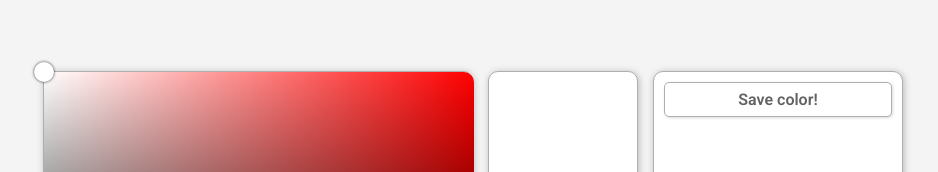
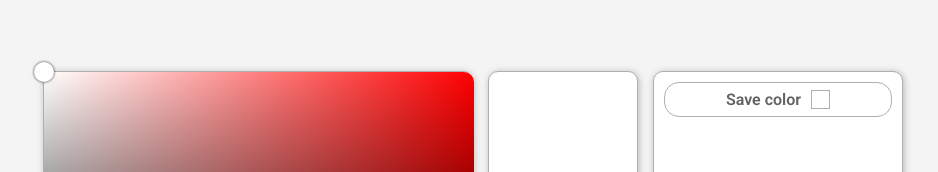
Before and after one commit to renans2/pickolor, a React (Vite) app: page / in a window 1280 px wide. Shown: the part 122-294 px from the top of the page, without its empty margins (167-1105 px from the left). Built offline with nearby package versions, Linux system fonts and the light colour scheme.

Commit message:
more styling for the saved colors component

```diff
--- a/src/components/SavedColors/index.tsx
+++ b/src/components/SavedColors/index.tsx
@@ -1,11 +1,14 @@
 import { useSelectedColor } from "../../context/SelectedColorProvider";
 import { useState } from "react";
 import type { Color } from "chroma-js";
-import { S_Container, S_SaveButton, S_SavedColorItem, S_SavedColorOptions, S_SavedColorPreview, S_SavedColorsList } from "./styles";
+import { S_Container, S_OptionsButton, S_SaveButton, S_SavedColorItem, S_SavedColorOptions, S_SavedColorsList, S_SmallColorPreview } from "./styles";
+import { Eye, Pencil, Trash2 } from "lucide-react";
+import { useTheme } from "styled-components";
 
 export default function SavedColors() {
   const { color, setColor } = useSelectedColor();
   const [savedColors, setSavedColors] = useState<Color[]>([]);
+  const { colors: { textPrimary } } = useTheme();
 
   const handleSaveNewColor = () => {
     setSavedColors(prev => {
@@ -25,10 +28,9 @@ export default function SavedColors() {
 
   return (
     <S_Container>
-      <S_SaveButton
-        onClick={handleSaveNewColor}
-      >
-        Save color!
+      <S_SaveButton onClick={handleSaveNewColor}>
+        <span>Save color</span>
+        <S_SmallColorPreview $color={color} />
       </S_SaveButton>
 
       <S_SavedColorsList>
@@ -37,10 +39,22 @@ export default function SavedColors() {
             key={savedColors.length - i - 1}
           >
             <S_SavedColorOptions>
-              <button onClick={() => handleRemoveSavedColor(i)}>Del</button>
-              <button onClick={() => handleSetAsCurrentColor(color)}>See</button>
+              <S_OptionsButton title="Delete" onClick={() => handleRemoveSavedColor(i)}>
+                <Trash2 size={18} strokeWidth={2} color={textPrimary} />
+              </S_OptionsButton>
+
+              <S_OptionsButton title="Set as current color" onClick={() => handleSetAsCurrentColor(color)}>
+                <Eye size={18} strokeWidth={2} color={textPrimary} />
+              </S_OptionsButton>
+
+              <S_OptionsButton title="Edit" onClick={() => handleSetAsCurrentColor(color)}>
+                <Pencil size={18} strokeWidth={2} color={textPrimary} />
+              </S_OptionsButton>
             </S_SavedColorOptions>
-            <S_SavedColorPreview $color={color} />
+
+            <S_SmallColorPreview
+              $color={color}
+            />
           </S_SavedColorItem>
         ))}
       </S_SavedColorsList>
--- a/src/components/SavedColors/styles.ts
+++ b/src/components/SavedColors/styles.ts
@@ -13,15 +13,18 @@ export const S_Container = styled(S_MainSurface)`
 `;
 
 export const S_SaveButton = styled.button`
+  display: flex;
+  justify-content: center;
+  align-items: center;
+  gap: 10px;
   border: ${({ theme }) => theme.border};
-  border-radius: ${({ theme }) => theme.rounded.xs};
-  background-color: white;
-  box-shadow: ${({ theme }) => theme.shadow.detailSmall};
+  border-radius: ${({ theme }) => theme.rounded.xl};
   padding: 7px 7px;
-  color: ${({ theme }) => theme.colors.textAccent};
   font-weight: 600;
   font-size: 1rem;
   transition: transform 100ms;
+  background-color: white;
+  color: ${({ theme }) => theme.colors.textAccent};
 
   &:hover {
     transform: scale(1.03);
@@ -69,14 +72,32 @@ export const S_SavedColorItem = styled.li`
 
 export const S_SavedColorOptions = styled.div`
   flex: 1;
+  display: flex;
+  align-items: center;
+  gap: 10px;
+  height: 100%;
 `;
 
-export const S_SavedColorPreview = styled.div<{
+export const S_OptionsButton = styled.button`
+  background-color: white;
+  display: flex;
+  align-items: center;
+  justify-content: center;
+  height: 100%;
+  aspect-ratio: 1;
+  border-radius: 1000px;
+  border: 1px solid #0000001f;
+
+  &:hover {
+    filter: brightness(.8);
+  }
+`;
+
+export const S_SmallColorPreview = styled.div<{
   $color: Color;
 }>`
   border: ${({ theme }) => theme.border};
   background-color: ${({ $color }) => `${$color}`};
-  /* border-radius: ${({ theme }) => theme.rounded.xl}; */
   height: 100%;
   aspect-ratio: 1;
   transition: aspect-ratio 200ms;
```
